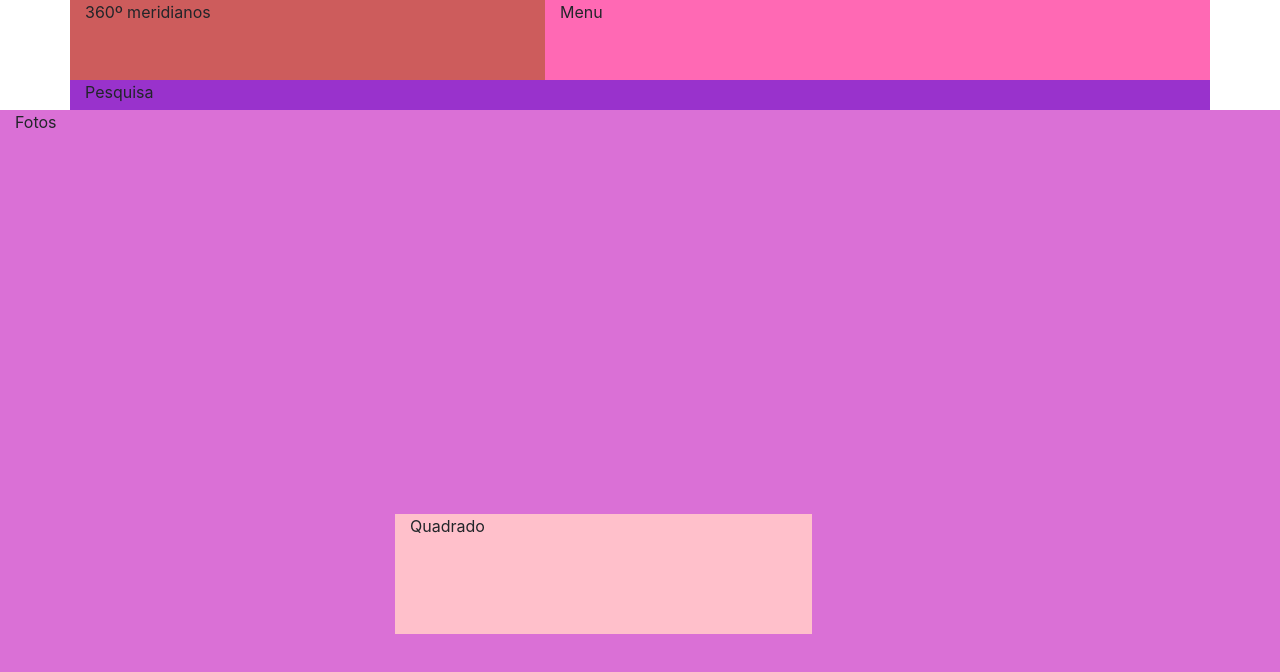
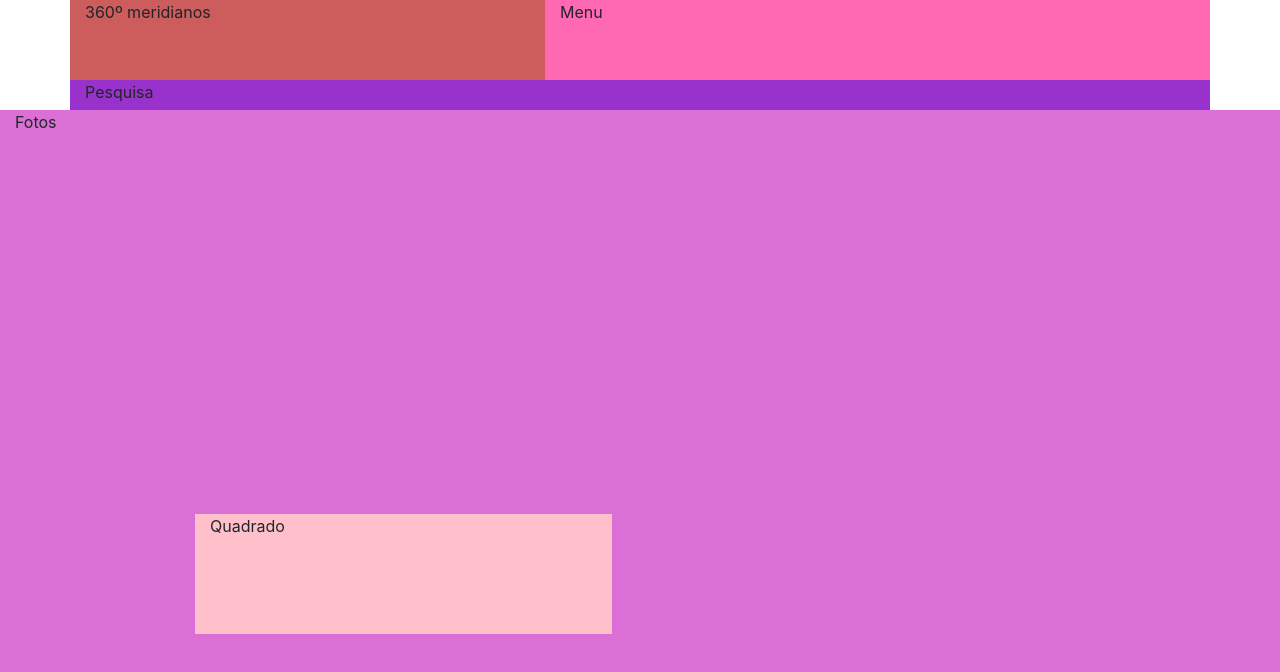
Before and after one commit to jenifferazevedo/J-Web-design-estudo, a plain HTML site: page curso-estudo.html in a window 1280 px wide. Drawn offline with nearby package versions, Linux system fonts and the light colour scheme.

Commit message:
Modificação do quadrado dentro do slide
Em telas menores, a margem não ficou adequada

```diff
--- a/curso-estudo.html
+++ b/curso-estudo.html
@@ -8,7 +8,7 @@
     <!-- Bootstrap CSS -->
     <link rel="stylesheet" href="https://stackpath.bootstrapcdn.com/bootstrap/4.1.3/css/bootstrap.min.css" integrity="sha384-MCw98/SFnGE8fJT3GXwEOngsV7Zt27NXFoaoApmYm81iuXoPkFOJwJ8ERdknLPMO" crossorigin="anonymous">
 
-    <title>Hello, world!</title>
+    <title>360º meridianos teste</title>
   </head>
   <body>
     <section id="cabeçalho">
@@ -37,7 +37,7 @@
             <div class="row">
                 <div class="col-lg-12" style="height: 800px; background:orchid">
                     Fotos
-                <div class="col-lg-4" style="height: 120px; background: pink;margin: 380px 350px 500px 380px;">
+                <div class="col-lg-4" style="height: 120px; background: pink;margin: 380px 350px 500px 180px;">
                     Quadrado
                 </div>
             </div>
```
